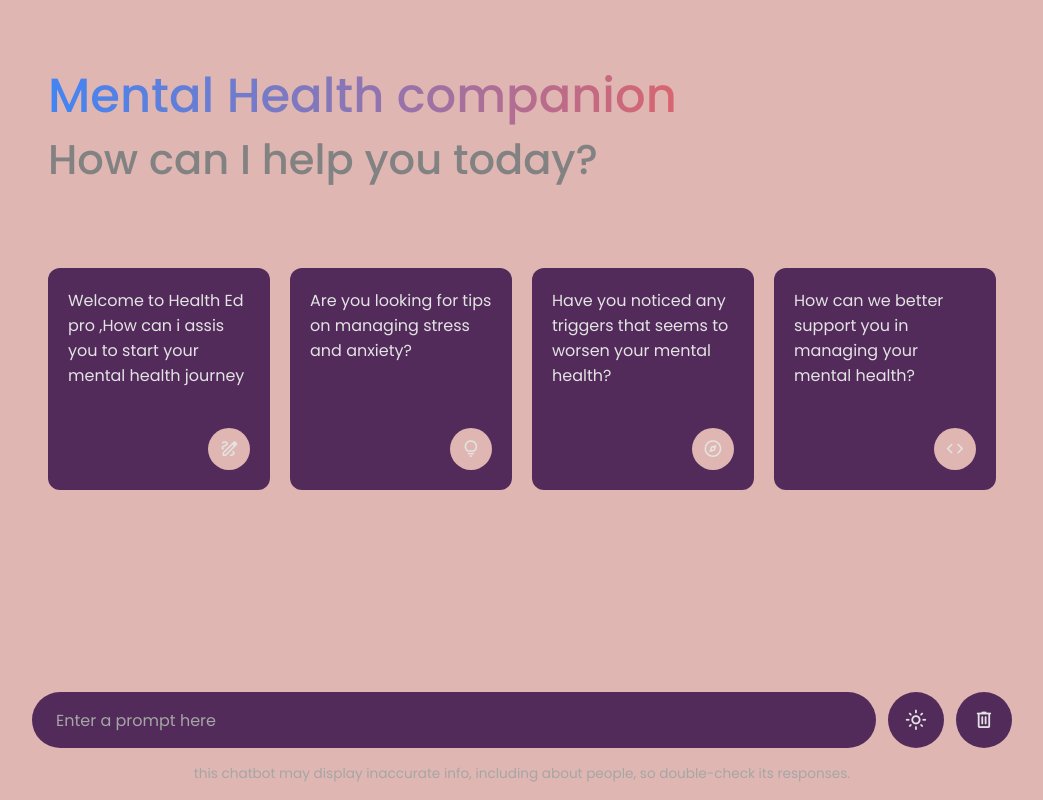
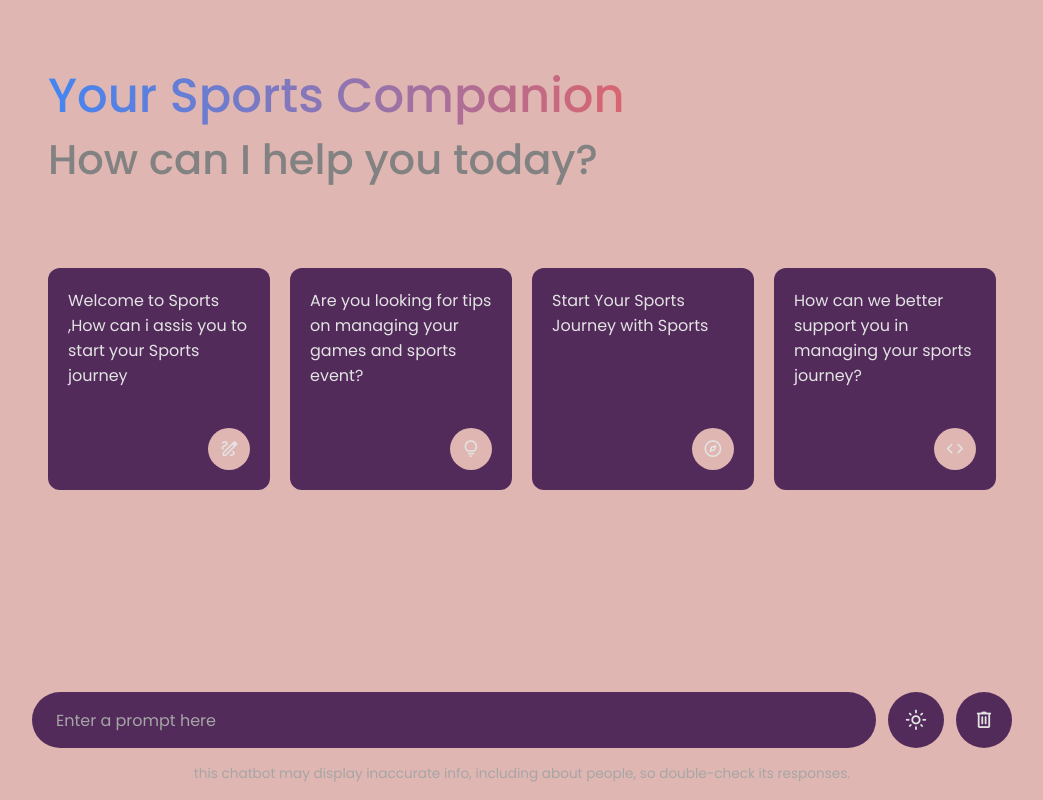
Before and after one commit to AriseHackathon/Arise, a plain HTML site: page chatbot.html in a window 1280 px wide. Shown: the whole page, without its empty margins (118-1161 px from the left). Drawn offline with nearby package versions, Linux system fonts and the light colour scheme; files that its build step writes are made by us from their sources.

Commit message:
Update chatbot.html

```diff
--- a/chatbot.html
+++ b/chatbot.html
@@ -3,30 +3,30 @@
 <head>
 <meta charset="UTF-8">
 <meta name="viewport" content="width=device-width, initial-scale=1.0">
-<title>Health-Ed-Pro Chatbot</title>
+<title>Sposts Chatbot</title>
 <link rel="stylesheet" href="https://fonts.googleapis.com/css2?family=Material+Symbols+Rounded:opsz,wght,FILL,GRAD@24,400,0,0" />
-<link rel="stylesheet" href="Assets/css/chatbot.css">
+<link rel="stylesheet" href="chatbot.css">
 </head>
 <body>
 <header class="header">
-    <h1 class="title">Mental Health companion</h1>
+    <h1 class="title"> Your Sports Companion</h1>
     <p class="subtitle">How can I help you today?</p>
 
     <ul class="suggestion-list">
     <li class="suggestion">
-        <h4 class="text">Welcome to Health Ed pro ,How can i assis you to start your mental health journey</h4>
+        <h4 class="text">Welcome to Sports ,How can i assis you to start your Sports journey</h4>
         <span class="icon material-symbols-rounded">draw</span>
     </li>
     <li class="suggestion">
-        <h4 class="text">Are you looking for tips on managing stress and anxiety?</h4>
+        <h4 class="text">Are you looking for tips on managing your games and sports event?</h4>
         <span class="icon material-symbols-rounded">lightbulb</span>
     </li>
     <li class="suggestion">
-        <h4 class="text">Have you noticed any triggers that seems to worsen your mental health?</h4>
+        <h4 class="text">Start Your Sports Journey with Sports</h4>
         <span class="icon material-symbols-rounded">explore</span>
     </li>
     <li class="suggestion">
-        <h4 class="text">How can we better support you in managing your mental health?</h4>
+        <h4 class="text">How can we better support you in managing your sports journey?</h4>
         <span class="icon material-symbols-rounded">code</span>
     </li>
     </ul>
@@ -50,6 +50,6 @@
     </p>
 </div>
 
-<script src="Assets/js/script.js"></script>
+<script src="chatbot.js"></script>
 </body>
 </html>
```
